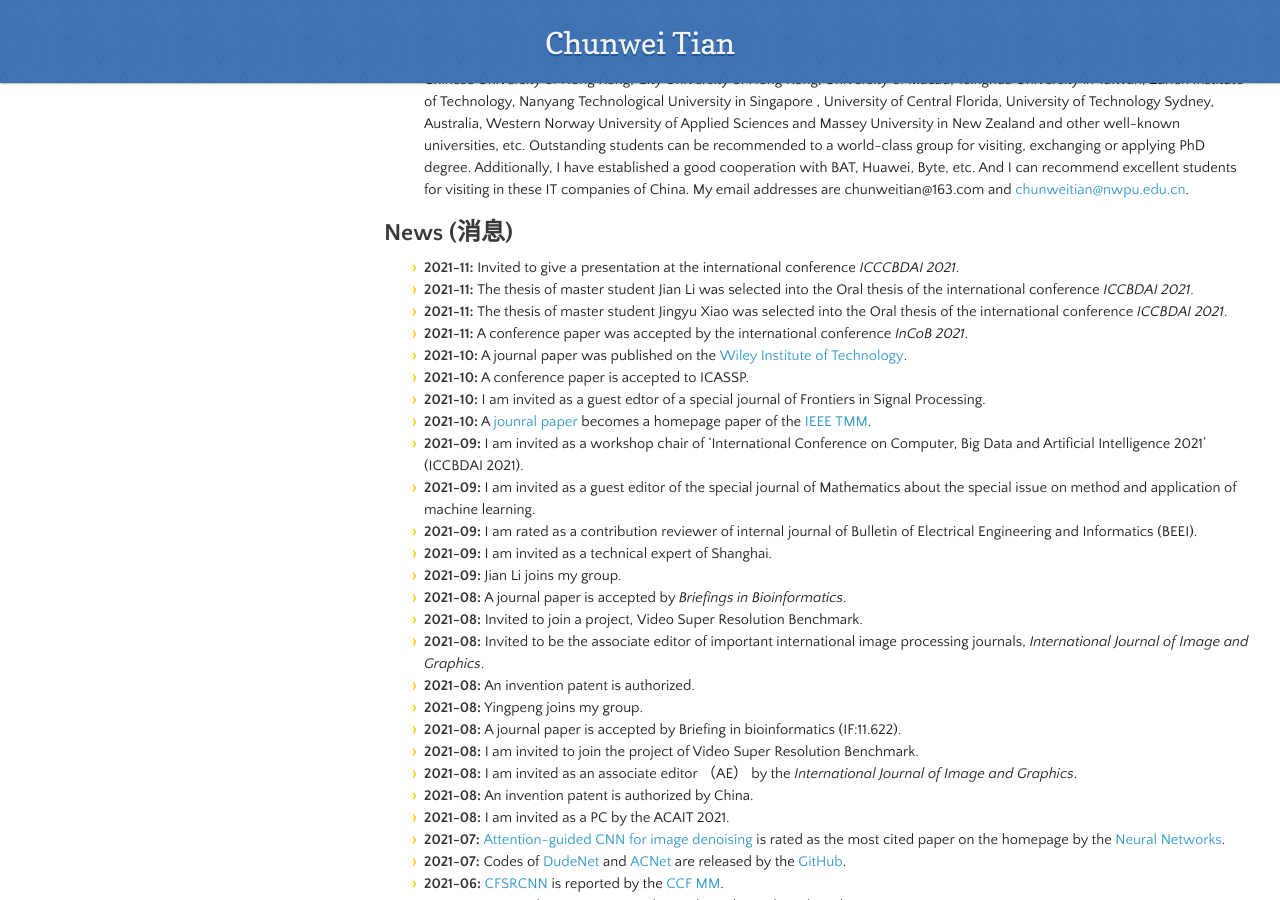
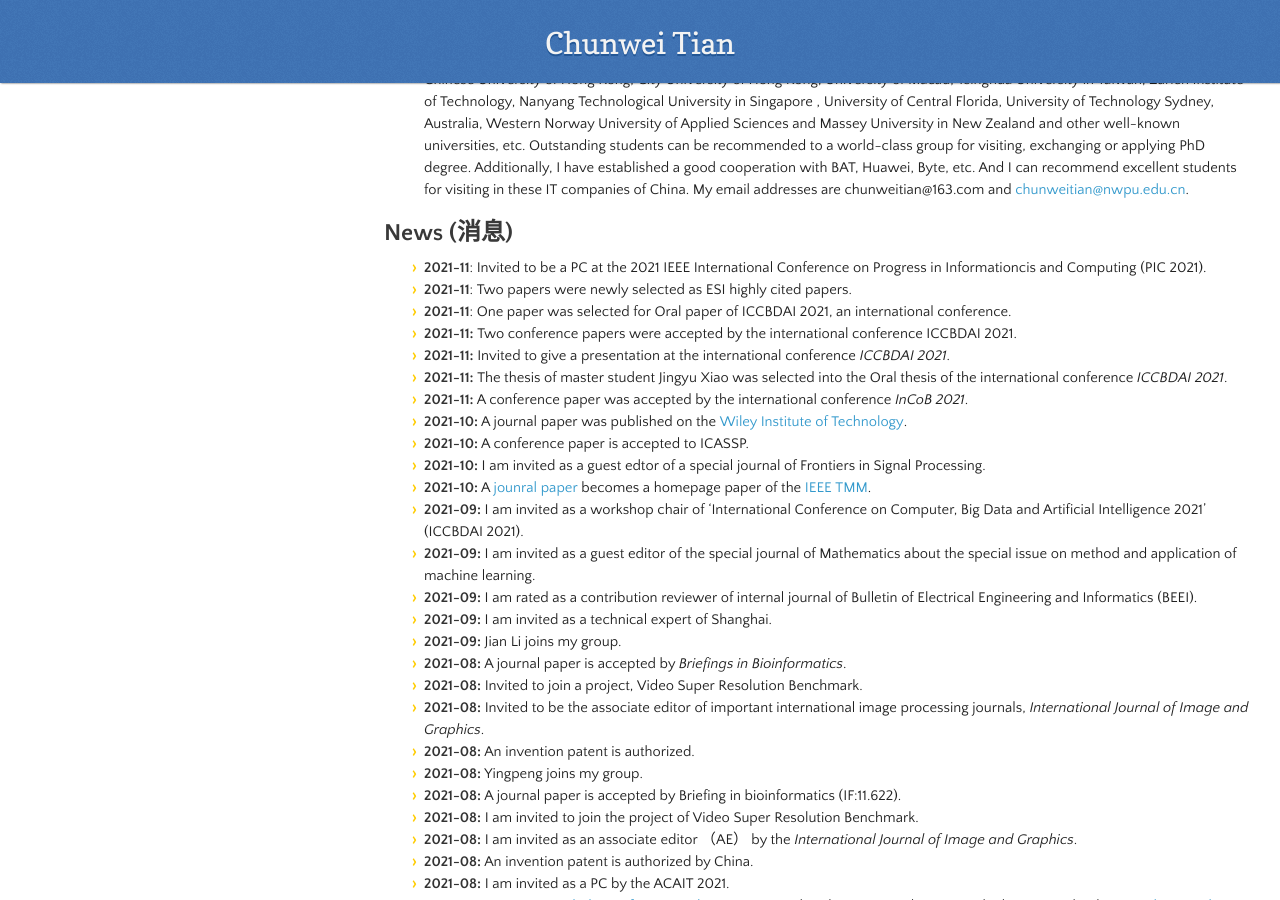
Before and after one commit to hellloxiaotian/hellloxiaotian.github.io, a Jekyll site: the page built from index.md, in a window 1280 px wide and 900 px high, scrolled down 1322 px. Built offline with Jekyll 4.4.1, drawn with Linux system fonts in a browser that asks for light colours; nearby versions of some CDN libraries; our own code applies the rules of GitHub Pages for plain Markdown files; the repository's description, which GitHub fills in, is left out.

Commit message:
Add files via upload

```diff
--- a/index.md
+++ b/index.md
@@ -29,8 +29,11 @@ Major Research Project:  Noise Tolerance Computing and Flexible Low-Level Vision
 - Welcome to contact me for undergraduates, masters and RA students, who are interested in artificial intelligence, deep learning and image processing. I have good cooperation with Tsinghua University, Peking University, Harbin Institute of Technology, National University of Defense Technology, Wuhan University, Central South University, Dalian University of Technology, Nankai University , Hunan University, Nanjing University of Technology, Southern University of Science and Technology, Institute of Information Technology, Chinese Academy of Sciences, Shenzhen Advanced Institute of Chinese Academy of Sciences, Pengcheng Laboratory, Chinese University of Hong Kong, City University of Hong Kong, University of Macau, Tsinghua University in Taiwan, Zurich Institute of Technology, Nanyang Technological University in Singapore , University of Central Florida, University of Technology Sydney, Australia, Western Norway University of Applied Sciences and Massey University in New Zealand and other well-known universities, etc. Outstanding students can be recommended to a world-class group for visiting, exchanging or applying PhD degree. Additionally, I have established a good cooperation with BAT, Huawei, Byte, etc. And I can recommend excellent students for visiting in these IT companies of China. My email addresses are chunweitian@163.com and [chunweitian@nwpu.edu.cn](mailto:chunweitian@nwpu.edu.cn).
 
 ## News (消息)
-- **2021-11:** Invited to give a presentation at the international conference *ICCCBDAI 2021*.
-- **2021-11:** The thesis of master student Jian Li was selected into the Oral thesis of the international conference *ICCBDAI 2021*.
+- **2021-11**: Invited to be a PC at the 2021 IEEE International Conference on Progress in Informationcis and Computing (PIC 2021).
+- **2021-11**: Two papers were newly selected as ESI highly cited papers.
+- **2021-11**: One paper was selected for Oral paper of ICCBDAI 2021, an international conference.
+- **2021-11:** Two conference papers were accepted by the international conference ICCBDAI 2021.
+- **2021-11:** Invited to give a presentation at the international conference *ICCBDAI 2021*.
 - **2021-11:** The thesis of master student Jingyu Xiao was selected into the Oral thesis of the international conference *ICCBDAI 2021*.
 - **2021-11:** A conference paper was accepted by the international conference *InCoB 2021*.
 - **2021-10:** A journal paper was published on the [Wiley Institute of Technology]([IET编辑精选文章：一种高效神经网络的图像去噪方法 (qq.com)](https://mp.weixin.qq.com/s/UX4wjLk9Im7Nl_AdQZfQuQ)).
```
